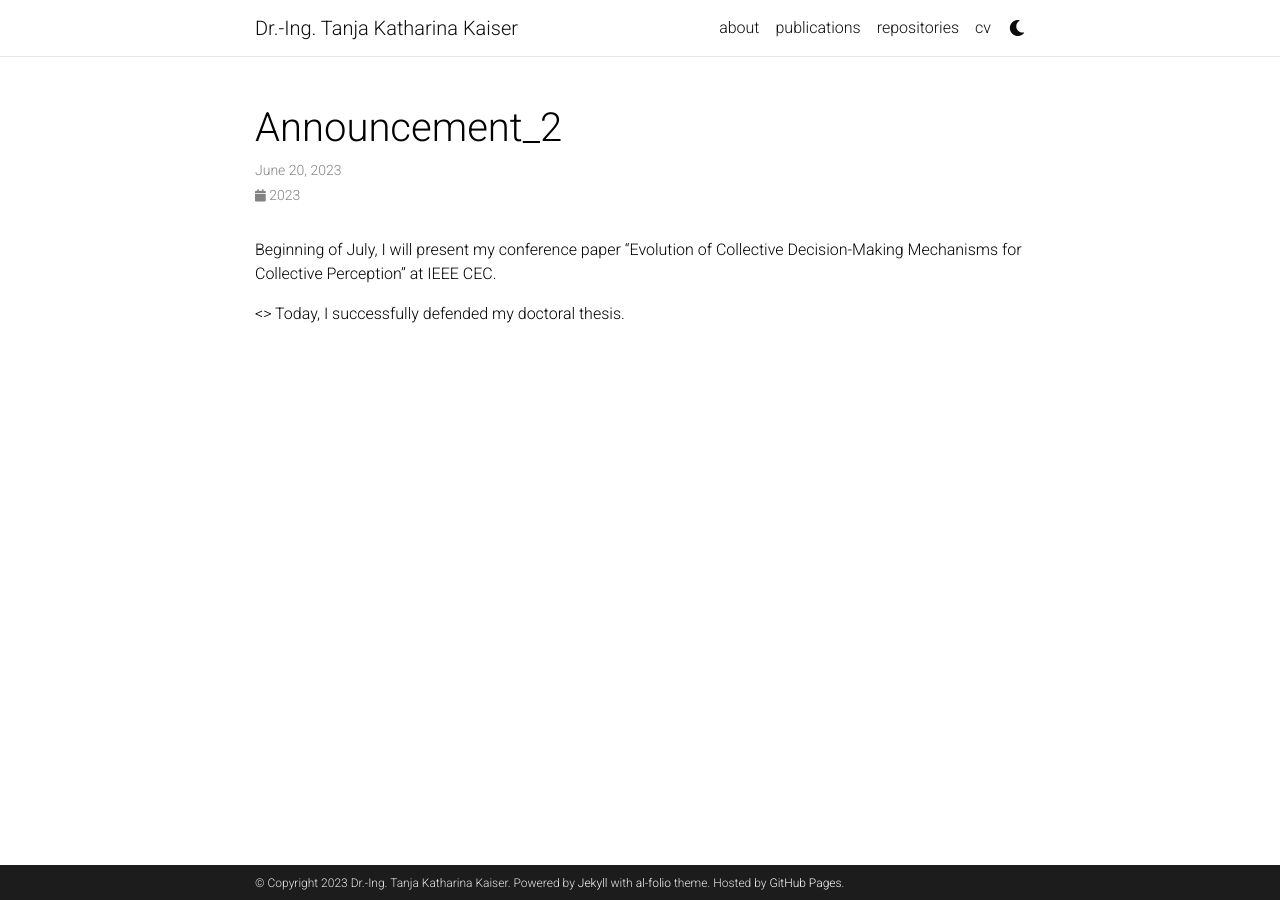
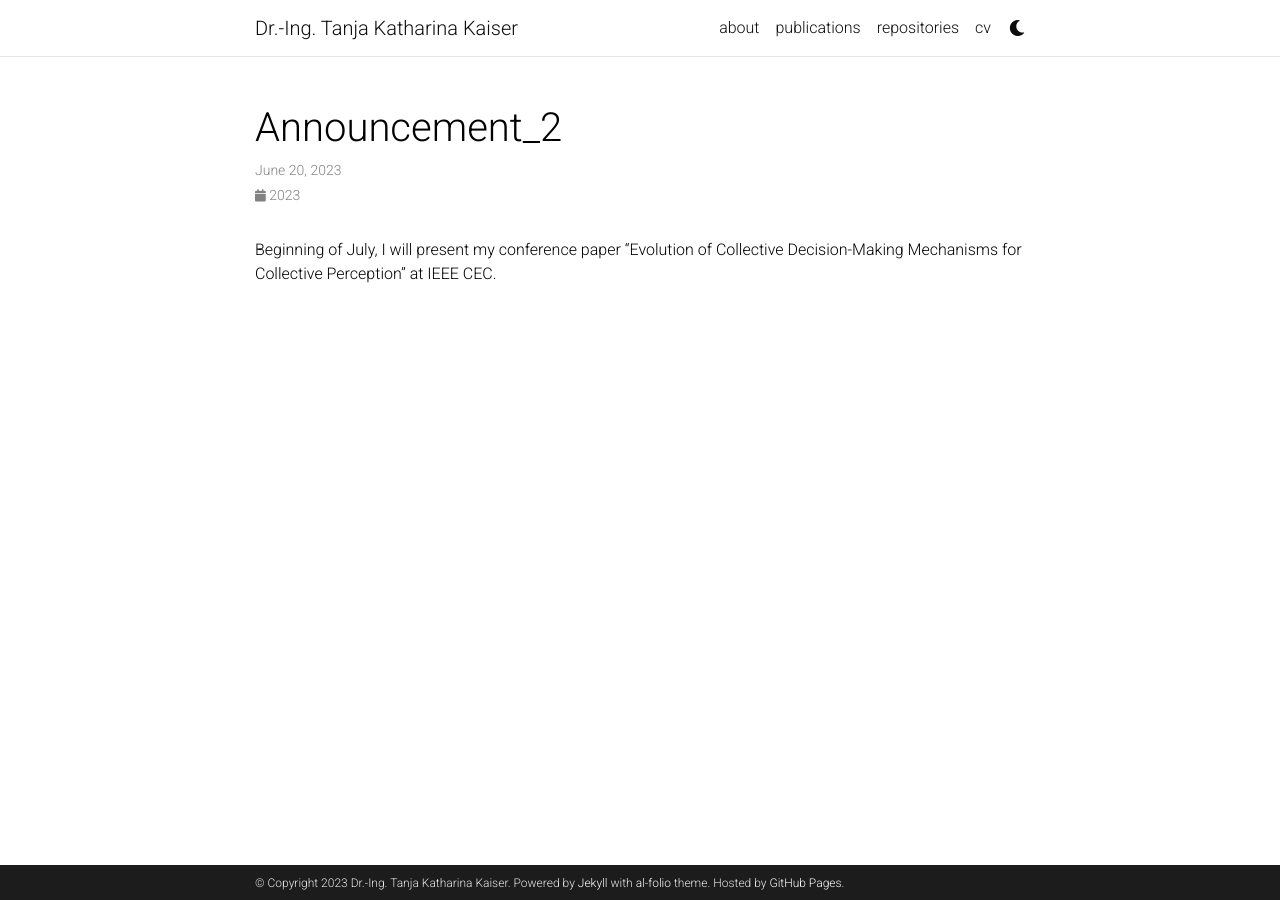
Before and after one commit to msminirobot/msminirobot.github.io, a Jekyll site: the page built from _news/announcement_2.md, in a window 1280 px wide. Built offline with Jekyll 4.4.1, drawn with Linux system fonts in a browser that asks for light colours; comment, search, counter and statistics services are not loaded; a style sheet for code colours, icons or effects is not loaded.

Commit message:
Update announcement_2.md

```diff
--- a/_news/announcement_2.md
+++ b/_news/announcement_2.md
@@ -1,10 +1,7 @@
 ---
 layout: post
 date: 2023-06-20 18:00:00-0000
-<> date: 2022-08-29 18:00:00-0000
 inline: true
 ---
 
 Beginning of July, I will present my conference paper "Evolution of Collective Decision-Making Mechanisms for Collective Perception" at IEEE CEC.
-
-<> Today, I successfully defended my doctoral thesis.
```
